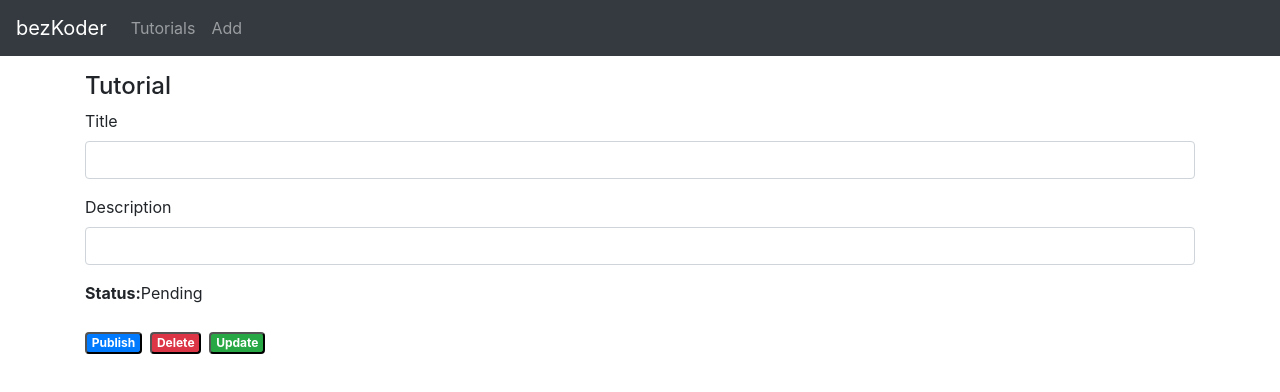
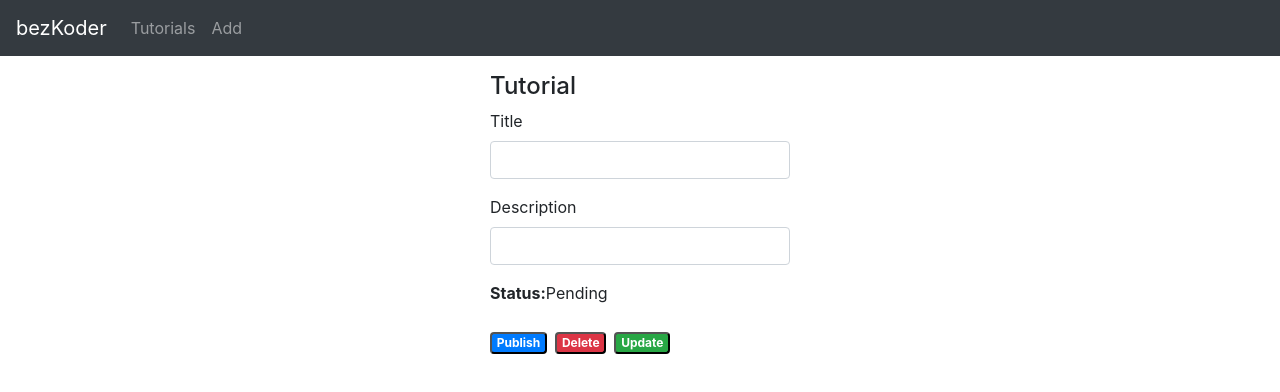
Before and after one commit to andywu8/TutorialCreate, a React (Create React App) app in the folder frontend-react-ts/: page /tutorials/1 in a window 1280 px wide. Shown: the top 392 px of the page. Built offline with nearby package versions, Linux system fonts and the light colour scheme; no server answers.

Commit message:
add tutorial type

```diff
--- a/frontend-react-ts/src/App.css
+++ b/frontend-react-ts/src/App.css
@@ -36,3 +36,19 @@
     transform: rotate(360deg);
   }
 }
+
+.list {
+  text-align: left;
+  max-width: 750px;
+  margin: auto;
+}
+
+.submit-form {
+  max-width: 300px;
+  margin: auto;
+}
+
+.edit-form {
+  max-width: 300px;
+  margin: auto;
+}
--- /dev/null
+++ b/frontend-react-ts/src/types/tutorial.type.ts
@@ -0,0 +1,6 @@
+export default interface ITutorialData {
+    id?: any | null,
+    title: string,
+    description: string,
+    published?: boolean,
+  }
```
